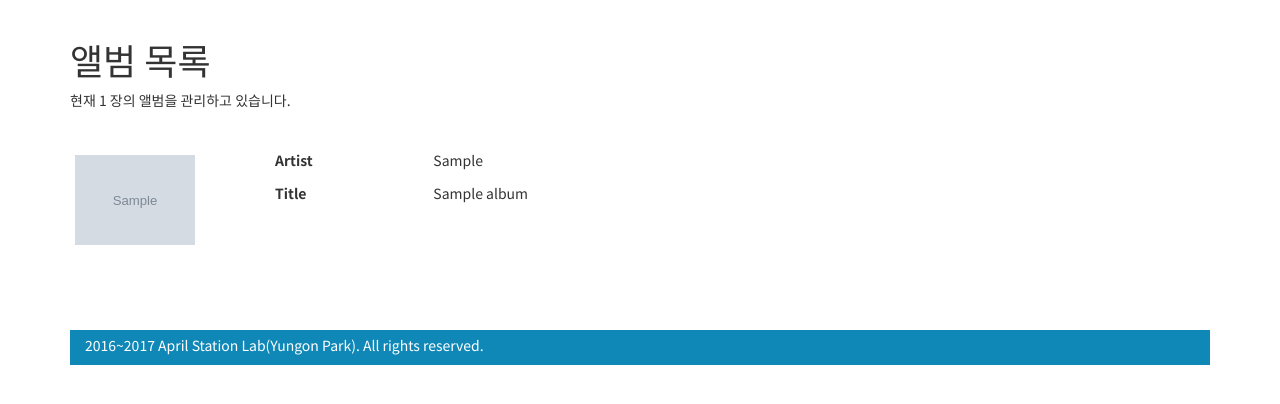
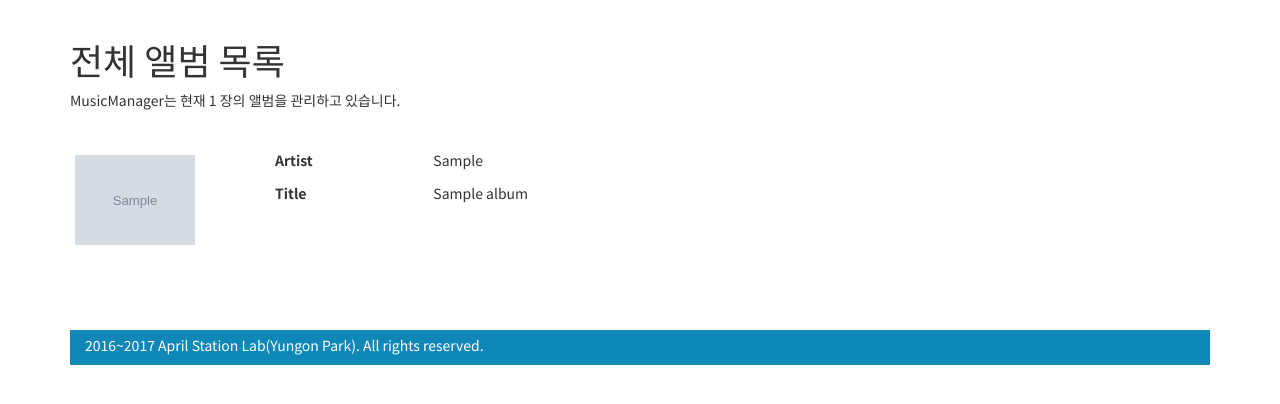
Before and after one commit to rubysoho07/MusicManager, a Django app: template manager_core/templates/manager_core/album_list.html in a window 1280 px wide. Shown: the part 52-456 px from the top of the page. Run offline with Django 3.2, Linux system fonts and the light colour scheme; the template is opened without the code that fills it: most values are stand-ins (such as "Sample title", 1, 10 or a date in 2020); grey boxes marked "Sample" are stand-in pictures; some libraries are stand-ins or nearby versions.

Commit message:
Edit album list template file.

```diff
--- a/manager_core/templates/manager_core/album_list.html
+++ b/manager_core/templates/manager_core/album_list.html
@@ -15,8 +15,8 @@ MusicManager
 {% if object_list|length == 0 %}
     <h1>No album information uploaded.</h1>
 {% else %}
-    <h1>앨범 목록</h1>
-    <p>현재 {{ albums_number }} 장의 앨범을 관리하고 있습니다.</p>
+    <h1>전체 앨범 목록</h1>
+    <p>MusicManager는 현재 {{ albums_number }} 장의 앨범을 관리하고 있습니다.</p>
     <div class="goni_padding"></div>
     {% for album in object_list %}
         {% include "manager_core/album_item.html" with item=album %}
```
